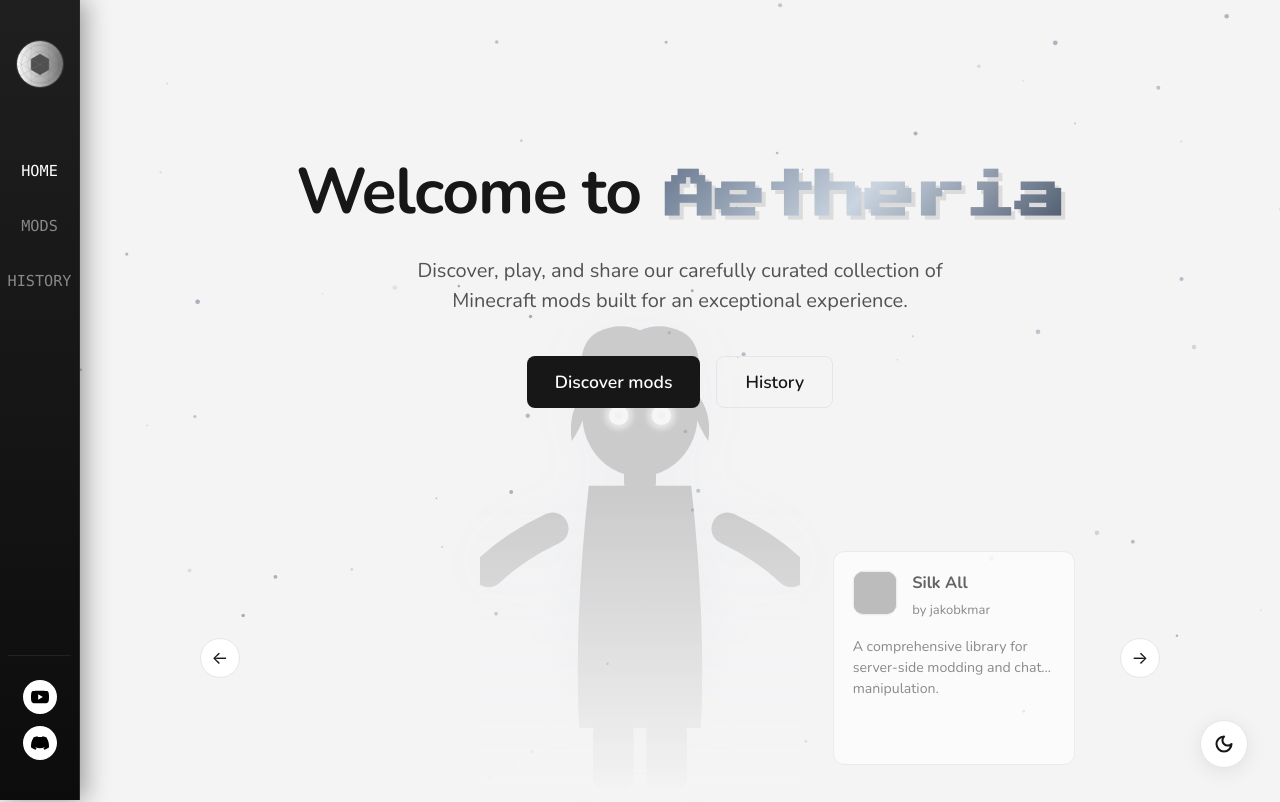
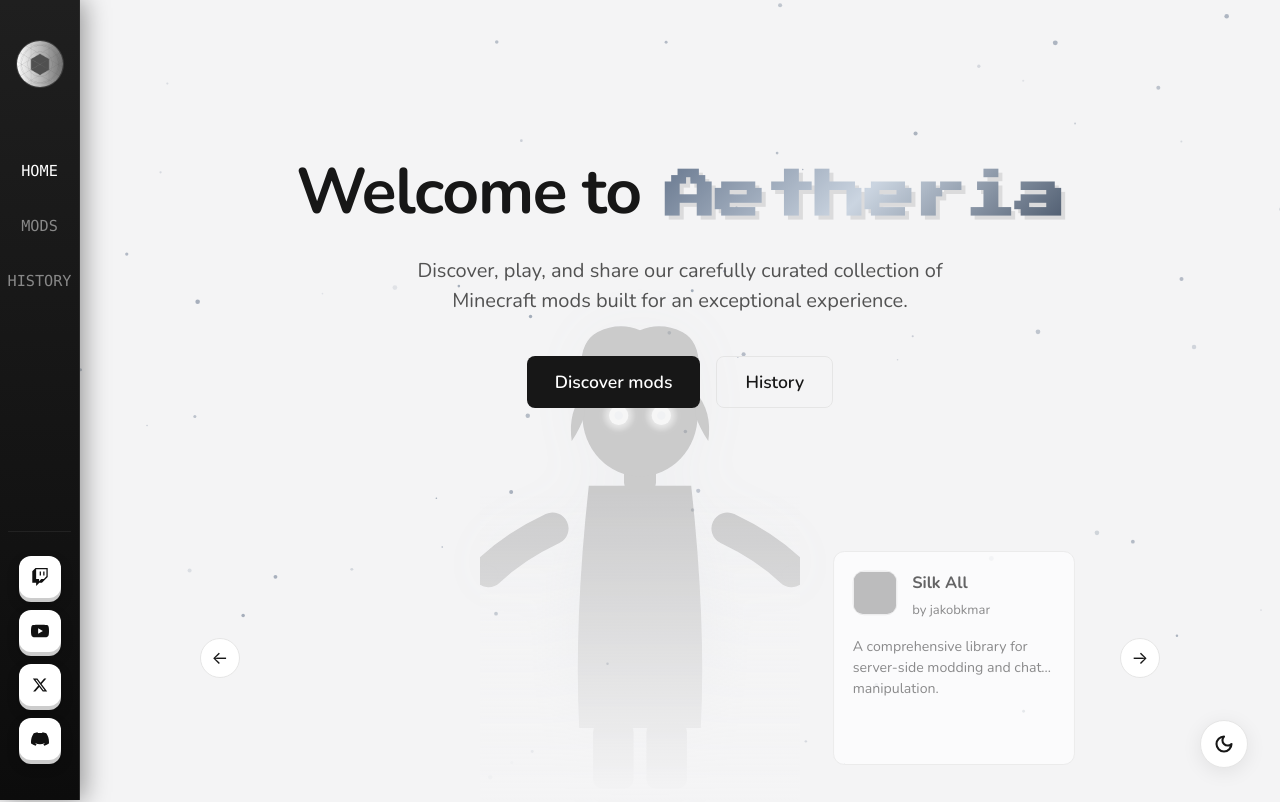
Before and after one commit to itssmnle/aetheria, a React (Vite) app: page / in a window 1280 px wide. Shown: the top 802 px of the page. Built offline with nearby package versions, Linux system fonts and the light colour scheme; grey boxes are pictures that could not be loaded; a web font is replaced by a local one.

Commit message:
Implement 3D rounded square social tiles at bottom of sidebar matching exact design spec from user image

```diff
--- a/src/components/Header.jsx
+++ b/src/components/Header.jsx
@@ -41,13 +41,30 @@ const Header = ({ searchQuery, setSearchQuery, showSearch = false }) => {
         </div>
       )}
 
-      {/* ── Bottom Social Buttons (White backgrounds, black icons) ── */}
+      {/* ── Bottom Social Buttons (Tacit 3D rounded squares, matching provided design layout) ── */}
       <div className="sidebar-socials">
+        {/* Twitch */}
+        <a href="https://twitch.tv" target="_blank" rel="noopener noreferrer" className="social-tile" aria-label="Twitch">
+          <svg width="18" height="18" viewBox="0 0 24 24" fill="currentColor">
+            <path d="M11.571 4.714h1.715v5.143H11.57zm4.715 0H18v5.143h-1.714zM6 0L1.714 4.286v15.428h5.143V24l4.286-4.286h3.428L22.286 12V0zm14.571 11.143l-3.428 3.428h-3.429l-3 3v-3H6.857V1.714h13.714Z"/>
+          </svg>
+        </a>
+
+        {/* YouTube */}
         <a href="https://www.youtube.com/@itssmnle?sub_confirmation=1" target="_blank" rel="noopener noreferrer" className="social-tile" aria-label="YouTube">
           <svg width="18" height="18" viewBox="0 0 24 24" fill="currentColor">
             <path d="M23.498 6.186a3.016 3.016 0 0 0-2.122-2.136C19.505 3.545 12 3.545 12 3.545s-7.505 0-9.377.505A3.017 3.017 0 0 0 .502 6.186C0 8.07 0 12 0 12s0 3.93 .502 5.814a3.016 3.016 0 0 0 2.122 2.136c1.871.505 9.376.505 9.376.505s7.505 0 9.377-.505a3.015 3.015 0 0 0 2.122-2.136C24 15.93 24 12 24 12s0-3.93-.502-5.814zM9.545 15.568V8.432L15.818 12l-6.273 3.568z"/>
           </svg>
         </a>
+
+        {/* X (Twitter) */}
+        <a href="https://x.com" target="_blank" rel="noopener noreferrer" className="social-tile" aria-label="X">
+          <svg width="16" height="16" viewBox="0 0 24 24" fill="currentColor">
+            <path d="M18.244 2.25h3.308l-7.227 8.26 8.502 11.24H16.17l-5.214-6.817L4.99 21.75H1.68l7.73-8.835L1.254 2.25H8.08l4.713 6.231zm-1.161 17.52h1.833L7.084 4.126H5.117z"/>
+          </svg>
+        </a>
+
+        {/* Discord */}
         <a href="https://discord.gg/GJM5zxAGsP" target="_blank" rel="noopener noreferrer" className="social-tile" aria-label="Discord">
           <svg width="18" height="18" viewBox="0 0 24 24" fill="currentColor">
             <path d="M20.317 4.37a19.791 19.791 0 0 0-4.885-1.515.074.074 0 0 0-.079.037c-.21.375-.444.864-.608 1.25a18.27 18.27 0 0 0-5.487 0 12.64 12.64 0 0 0-.617-1.25.077.077 0 0 0-.079-.037A19.736 19.736 0 0 0 3.677 4.37a.07.07 0 0 0-.032.027C.533 9.046-.32 13.58.099 18.057a.082.082 0 0 0 .031.057 19.9 19.9 0 0 0 5.993 3.03.078.078 0 0 0 .084-.028c.462-.63.874-1.295 1.226-1.994a.076.076 0 0 0-.041-.106 13.107 13.107 0 0 1-1.872-.892.077.077 0 0 1-.008-.128 10.2 10.2 0 0 0 .372-.292.074.074 0 0 1 .077-.01c3.928 1.793 8.18 1.793 12.062 0a.074.074 0 0 1 .078.01c.12.098.246.198.373.292a.077.077 0 0 1-.006.127 12.299 12.299 0 0 1-1.873.892.077.077 0 0 0-.041.107c.36.698.772 1.362 1.225 1.993a.076.076 0 0 0 .084.028 19.839 19.839 0 0 0 6.002-3.03.077.077 0 0 0 .032-.054c.5-5.177-.838-9.674-3.549-13.66a.061.061 0 0 0-.031-.03z"/>
--- a/src/index.css
+++ b/src/index.css
@@ -183,20 +183,28 @@ button, input {
 .social-tile {
   background-color: #ffffff;
   border: none;
-  border-radius: 50%;
-  width: 34px;
-  height: 34px;
+  border-radius: 12px;
+  width: 42px;
+  height: 42px;
   display: flex;
   align-items: center;
   justify-content: center;
-  color: #000000;
-  transition: opacity 0.15s ease;
+  color: #111111;
+  box-shadow: 0 4px 0 #cccccc, 0 6px 12px rgba(0, 0, 0, 0.25);
+  transition: transform 0.15s cubic-bezier(0.25, 0.8, 0.25, 1), box-shadow 0.15s ease;
   cursor: pointer;
   text-decoration: none;
+  transform: translateY(0);
 }
 
 .social-tile:hover {
-  opacity: 0.85;
+  transform: translateY(-2px);
+  box-shadow: 0 6px 0 #cccccc, 0 8px 16px rgba(0, 0, 0, 0.3);
+}
+
+.social-tile:active {
+  transform: translateY(3px);
+  box-shadow: 0 1px 0 #cccccc, 0 2px 4px rgba(0, 0, 0, 0.15);
 }
 
 /* Main Content Layout */
```
